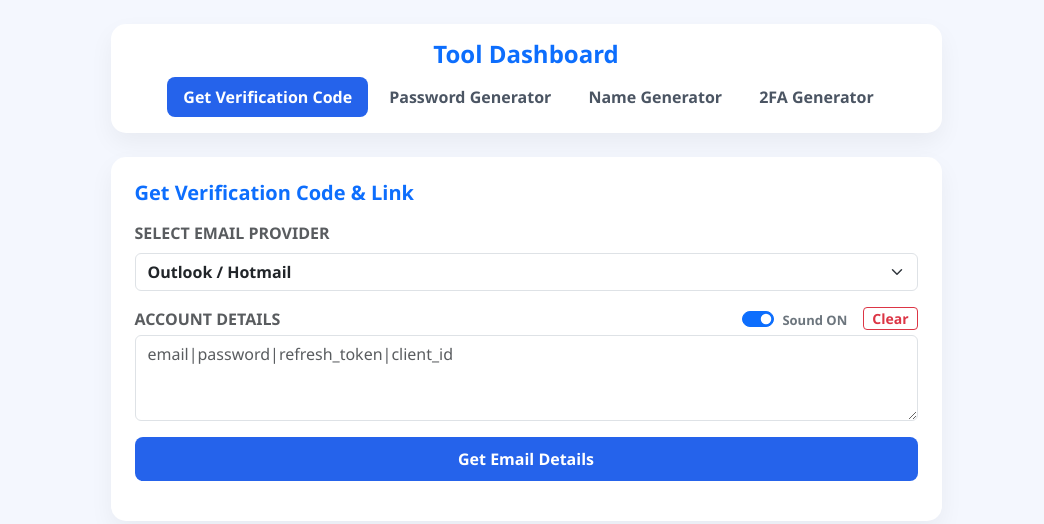
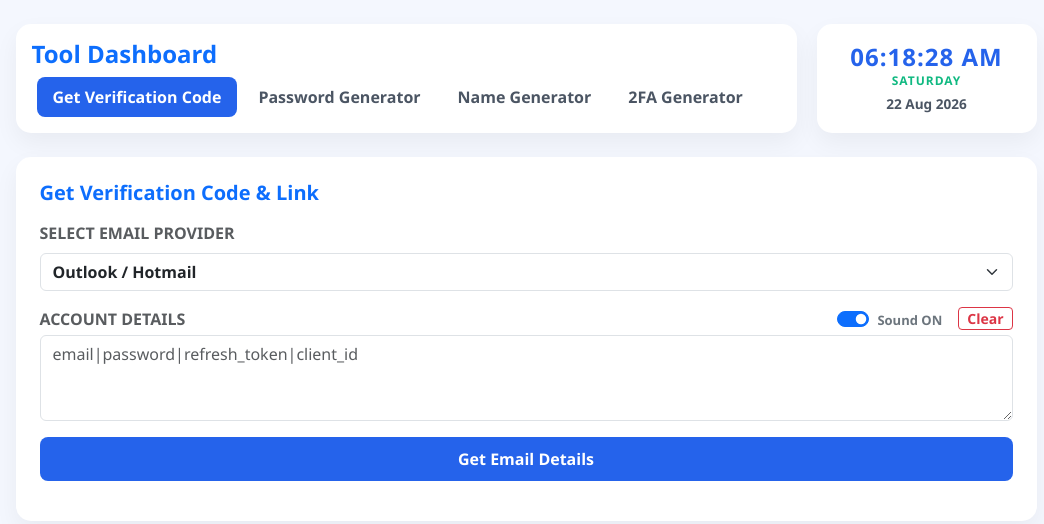
Before and after one commit to accszoneoffice-gif/email-code-fetcher, a website: page public/index.html in a window 1280 px wide. Shown: the whole page, without its empty margins (114-1158 px from the left). Drawn offline with nearby package versions, Linux system fonts and the light colour scheme.

Commit message:
Add live clock widget to header

```diff
--- a/public/index.html
+++ b/public/index.html
@@ -65,6 +65,58 @@
             border-radius: 3px;
             transition: width 1s linear;
         }
+
+        /* Top Bar Container for Clock Alignment */
+        .top-header-wrapper {
+            display: flex;
+            gap: 20px;
+            align-items: stretch;
+            margin-bottom: 1.5rem;
+        }
+        .top-header-main {
+            flex: 1;
+        }
+        .clock-widget {
+            min-width: 220px;
+            background: #ffffff;
+            border-radius: 15px;
+            padding: 12px 20px;
+            box-shadow: 0 10px 25px rgba(0,0,0,0.05);
+            display: flex;
+            flex-direction: column;
+            justify-content: center;
+            align-items: center;
+            text-align: center;
+        }
+        .clock-time {
+            font-size: 1.5rem;
+            font-weight: 800;
+            color: #2563eb;
+            line-height: 1.2;
+            letter-spacing: 1px;
+        }
+        .clock-date {
+            font-size: 0.85rem;
+            font-weight: 600;
+            color: #4b5563;
+            margin-top: 4px;
+        }
+        .clock-day {
+            font-size: 0.75rem;
+            font-weight: 700;
+            color: #10b981;
+            text-transform: uppercase;
+            letter-spacing: 1px;
+        }
+
+        @media (max-width: 991px) {
+            .top-header-wrapper {
+                flex-direction: column;
+            }
+            .clock-widget {
+                width: 100%;
+            }
+        }
     </style>
 </head>
 <body>
@@ -73,10 +125,12 @@
 
     <div class="container py-4">
         <div class="row justify-content-center">
-            <div class="col-md-9">
+            <div class="col-md-11">
 
-                <!-- Main Header with Tab Navigation -->
-                <div class="d-flex justify-content-between align-items-center mb-4 flex-wrap gap-2 card p-3">
+                <!-- Main Header Top Bar with Clock -->
+                <div class="top-header-wrapper">
+                    <!-- Nav Header -->
+                    <div class="card p-3 top-header-main d-flex flex-row justify-content-between align-items-center flex-wrap gap-2">
                         <h4 class="m-0 text-primary fw-bold">Tool Dashboard</h4>
                         <ul class="nav nav-pills" id="pills-tab" role="tablist">
                             <li class="nav-item" role="presentation">
@@ -92,6 +146,14 @@
                                 <button class="nav-link" id="pills-2fa-tab" data-bs-toggle="pill" data-bs-target="#pills-2fa" type="button" role="tab">2FA Generator</button>
                             </li>
                         </ul>
+                    </div>
+
+                    <!-- Live Clock Widget -->
+                    <div class="clock-widget">
+                        <div id="liveClockTime" class="clock-time">00:00:00 AM</div>
+                        <div id="liveClockDay" class="clock-day">SUNDAY</div>
+                        <div id="liveClockDate" class="clock-date">01 Jan, 2026</div>
+                    </div>
                 </div>
 
                 <div class="tab-content" id="pills-tabContent">
@@ -356,6 +418,35 @@
 
     <script src="https://cdn.jsdelivr.net/npm/bootstrap@5.3.0/dist/js/bootstrap.bundle.min.js"></script>
     <script>
+        // Live Clock Script
+        function updateLiveClock() {
+            const now = new Date();
+
+            let hours = now.getHours();
+            const minutes = String(now.getMinutes()).padStart(2, '0');
+            const seconds = String(now.getSeconds()).padStart(2, '0');
+            const ampm = hours >= 12 ? 'PM' : 'AM';
+
+            hours = hours % 12;
+            hours = hours ? hours : 12;
+            const formattedHours = String(hours).padStart(2, '0');
+
+            const timeString = `${formattedHours}:${minutes}:${seconds} ${ampm}`;
+
+            const days = ['Sunday', 'Monday', 'Tuesday', 'Wednesday', 'Thursday', 'Friday', 'Saturday'];
+            const dayName = days[now.getDay()];
+
+            const options = { day: 'numeric', month: 'short', year: 'numeric' };
+            const dateString = now.toLocaleDateString('en-GB', options);
+
+            document.getElementById('liveClockTime').innerText = timeString;
+            document.getElementById('liveClockDay').innerText = dayName;
+            document.getElementById('liveClockDate').innerText = dateString;
+        }
+
+        setInterval(updateLiveClock, 1000);
+        updateLiveClock();
+
         // Web Audio API Notification Sound Setup
         let audioCtx = null;
         function playNotificationSound() {
@@ -727,7 +818,7 @@
             }
         }
 
-        // --- NEW IMPROVED 2FA GENERATOR LOGIC ---
+        // --- 2FA GENERATOR LOGIC ---
         let twoFaInterval = null;
 
         function start2FA() {
@@ -749,7 +840,6 @@
                 if (rawInput.startsWith('otpauth://')) {
                     totpObj = OTPAuth.URI.parse(rawInput);
                 } else {
-                    // Clean spaces and make uppercase
                     const cleanSecret = rawInput.replace(/\s+/g, '').toUpperCase();
                     totpObj = new OTPAuth.TOTP({
                         secret: OTPAuth.Secret.fromBase32(cleanSecret),
```
Lines whose indentation alone changed are shown as unchanged.
